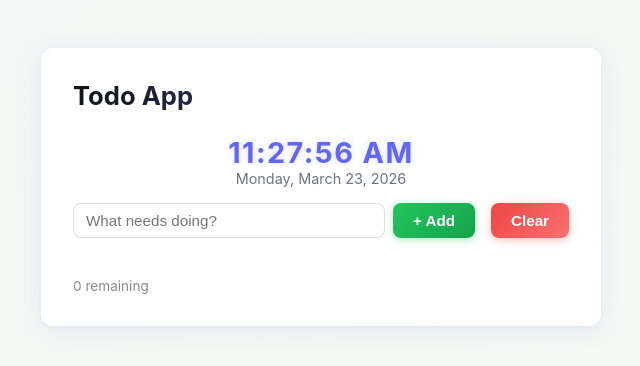
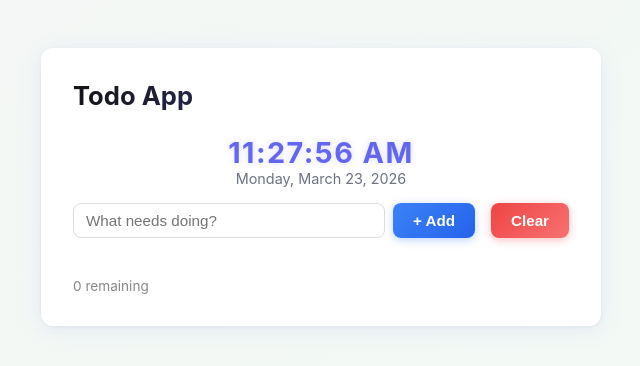
Before and after one commit to thedineshbabu/todo-app, a React (Vite) app: page / in a window 1280 px wide. Shown: the top 366 px of the page, without its empty margins (319-959 px from the left). Built offline with nearby package versions, Linux system fonts and the light colour scheme.

Commit message:
TASK-153: Update Add Button color to blue

```diff
--- a/src/App.css
+++ b/src/App.css
@@ -195,11 +195,11 @@ li.completed label {
 }
 
 .delete-btn:hover {
-  background: #fee2e2;
-  border-color: #fca5a5;
-  color: #dc2626;
+  background: #dbeafe;
+  border-color: #93c5fd;
+  color: #2563eb;
   transform: scale(1.05);
-  box-shadow: 0 2px 8px rgba(239,68,68,0.2);
+  box-shadow: 0 2px 8px rgba(59,130,246,0.2);
 }
 
 .remaining {
--- a/src/App.tsx
+++ b/src/App.tsx
@@ -94,8 +94,8 @@ export default function App() {
           onMouseLeave={() => setAddHovered(false)}
           style={{
             background: addHovered
-              ? "linear-gradient(135deg, #15803d, #16a34a)"
-              : "linear-gradient(135deg, #22c55e, #16a34a)",
+              ? "linear-gradient(135deg, #1d4ed8, #2563eb)"
+              : "linear-gradient(135deg, #3b82f6, #2563eb)",
             color: "#fff",
             border: "none",
             borderRadius: "8px",
@@ -104,8 +104,8 @@ export default function App() {
             fontSize: "0.95rem",
             cursor: "pointer",
             boxShadow: addHovered
-              ? "0 4px 14px rgba(34,197,94,0.6)"
-              : "0 2px 8px rgba(34,197,94,0.35)",
+              ? "0 4px 14px rgba(59,130,246,0.6)"
+              : "0 2px 8px rgba(59,130,246,0.35)",
             transform: addHovered ? "translateY(-1px)" : "translateY(0)",
             transition: "all 0.2s ease",
           }}
```
